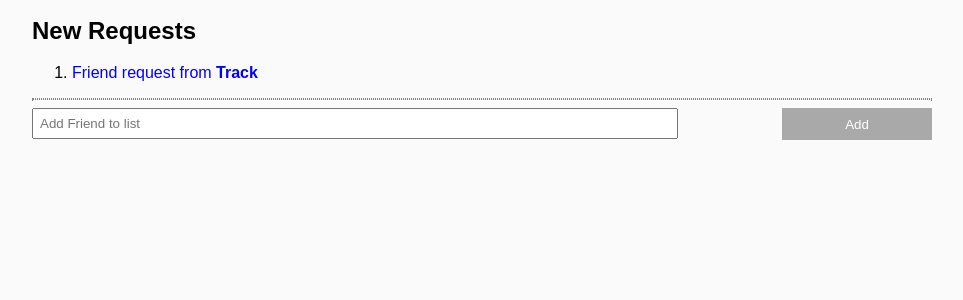
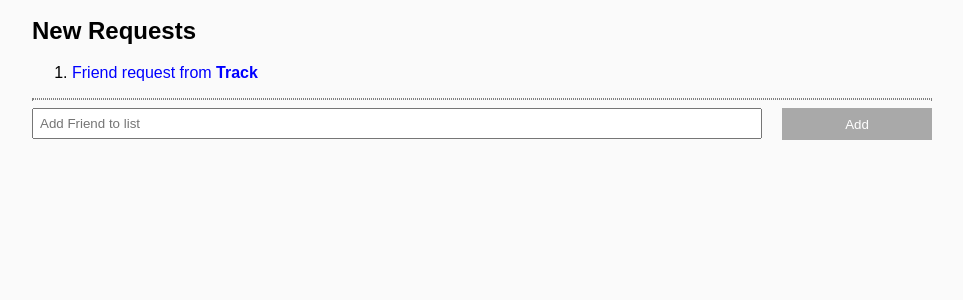
Before and after one commit to ImpyKid/webtechnologien, a PHP site: page /friends.html in a window 1280 px wide. Shown: the part 310-610 px from the top of the page, without its empty margins (158-1121 px from the left). Run offline with PHP 8.4, Linux system fonts and the light colour scheme.

Commit message:
Fix Responisveness Friends/Chat

```diff
--- a/Aufgabe 2/friends.html
+++ b/Aufgabe 2/friends.html
@@ -13,10 +13,20 @@
         <hr>
         <div class="round-border">
             <ul id="friend-list">
-                <a href="chat.html" class="friend-list-name"><li>Tom</li><div>300</div></a>
-                <a href="chat.html" class="friend-list-name"><li>Marvin</li><div>1</div></a>
-                <a href="chat.html" class="friend-list-name"><li>Tick</li></a>
-                <a href="chat.html" class="friend-list-name"><li>Trick</li></a>
+                <a href="chat.html" class="friend-list-name">
+                    <li>Tom</li>
+                    <div>300</div>
+                </a>
+                <a href="chat.html" class="friend-list-name">
+                    <li>Marvin</li>
+                    <div>1</div>
+                </a>
+                <a href="chat.html" class="friend-list-name">
+                    <li>Tick</li>
+                </a>
+                <a href="chat.html" class="friend-list-name">
+                    <li>Trick</li>
+                </a>
             </ul>
         </div>
         <hr>
@@ -25,8 +35,10 @@
             <li><a class="good-a" href="chat.html">Friend request from <b>Track</b></a></li>
         </ol>
         <hr>
-        <input class="wide-text" type="text" placeholder="Add Friend to list"> <a href="#"><button
-                class="btn-wide-grey">Add</button></a>
+        <div class="flexbox">
+            <div class="responsive"><input class="wide-text" type="text" placeholder="Add Friend to list"></div>
+            <div class="normal"><a href="#"><button class="btn-wide-grey">Add</button></a></div>
+        </div>
     </div>
 </body>
 
--- a/Aufgabe 2/style.css
+++ b/Aufgabe 2/style.css
@@ -123,7 +123,6 @@ p.chat-time {
     width: 150px;
     height: 32px;
     padding: 7px 0px 7px 0px;
-    float: right;
 }
 
 .btn-wide-grey:hover,
@@ -137,6 +136,20 @@ p.chat-time {
     left: 50%;
 }
 
+.flexbox {
+    display: flex;
+}
+
+.flexbox .responsive {
+    flex: 1;
+}
+
+.flexbox .normal {
+    flex: 0;
+    margin: 0 0 0 1rem;
+    padding-left: 20px;
+}
+
 .site {
     left: 50%;
     max-width: 900px;
@@ -144,7 +157,7 @@ p.chat-time {
 }
 
 .wide-text {
-    width: 70%;
+    width: 100%;
     padding: 6px;
     float: left;
 }
```
Also changed, not shown: Aufgabe 2/chat.html (+10 -4 lines).
